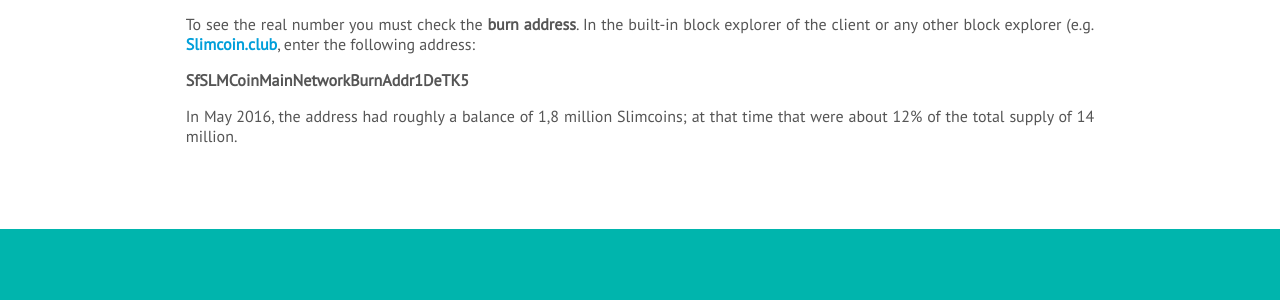
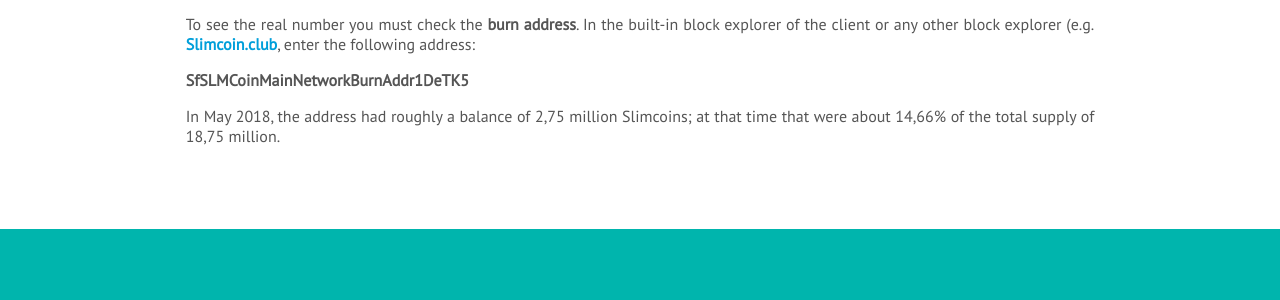
Before and after one commit to slimcoin-project/slimcoin-project.github.io, a Jekyll site: the page built from content/en/proof-of-burn-guide.md, in a window 1280 px wide and 900 px high, scrolled down 1667 px. Shown: the part 317-617 px from the top of the window. Built offline with Jekyll 4.4.1, drawn with Linux system fonts in a browser that asks for light colours; some web fonts are replaced.

Commit message:
up-to-date info

```diff
--- a/content/en/proof-of-burn-guide.md
+++ b/content/en/proof-of-burn-guide.md
@@ -83,4 +83,4 @@ To see the real number you must check the **burn address**. In the built-in bloc
 
 **SfSLMCoinMainNetworkBurnAddr1DeTK5**
 
-In May 2016, the address had roughly a balance of 1,8 million Slimcoins; at that time that were about 12% of the total supply of 14 million.
+In May 2018, the address had roughly a balance of 2,75 million Slimcoins; at that time that were about 14,66% of the total supply of 18,75 million.
```
